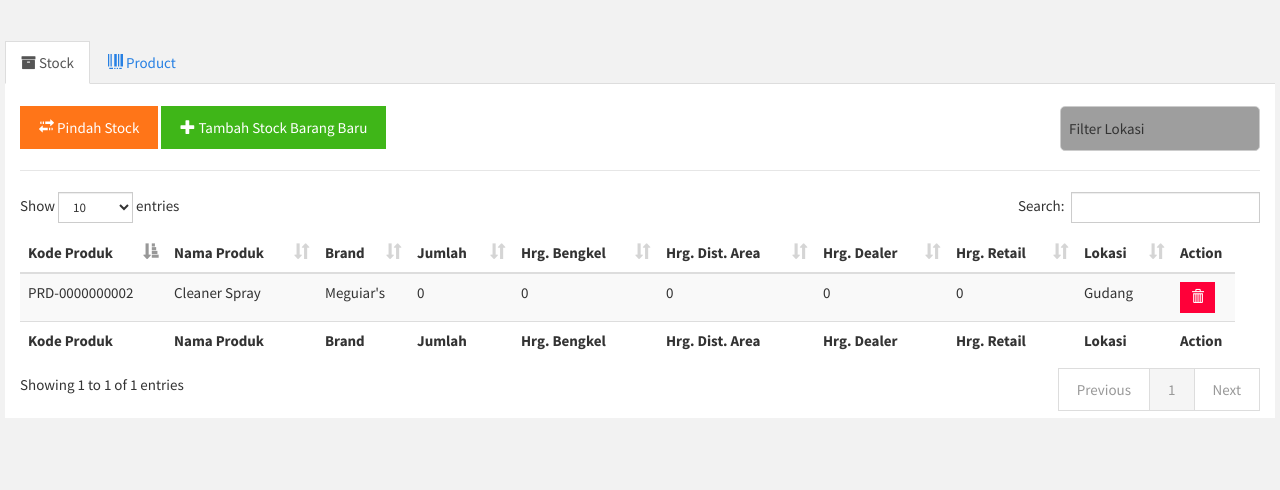
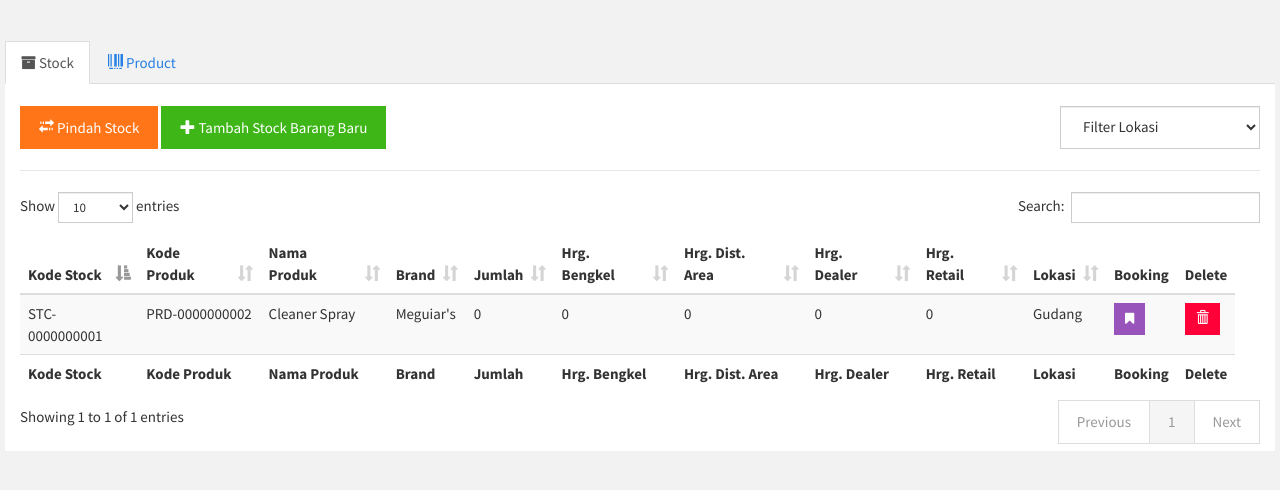
Before and after one commit to ErfanSupratman/point_of_sale, a CodeIgniter app: page /pos/index.php/Inventory?active=inv in a window 1280 px wide. Shown: the part 52-542 px from the top of the page. Run offline with CodeIgniter, Linux system fonts and the light colour scheme; data comes from the database, SQL or seed files in the repository; grey boxes are pictures that could not be loaded.

Commit message:
fix stock module

```diff
--- a/application/controllers/Inventory.php
+++ b/application/controllers/Inventory.php
@@ -22,18 +22,30 @@ class Inventory extends CI_Controller {
 		header ( 'Content-Type: application/json' );
 
 		$data = array (
-				'name' => $_POST ['name_new'],
-				'brand_id' => $_POST ['brand_new']
+				'product_id' => $_POST ['product_id'],
+				'location_id' => $_POST ['lokasi'],
+				'stock' => $_POST ['jumlah'],
+				'harga_beli' => $_POST ['hargab'],
+				'harga_bengkel' => $_POST ['hargabe'],
+				'harga_dist_area' => $_POST ['hargada'],
+				'harga_retail' => $_POST ['hargare'],
+				'harga_dealer' => $_POST ['hargadl']
 		);
 
-		$response = $this->product_model->updateProduct ( $data, $_GET ['id'] );
+		$response = $this->inventory_model->updateProduct ( $data, $_GET ['id'] );
 		echo json_encode ( $response );
 	}
 	public function addStock() {
 		header ( 'Content-Type: application/json' );
 		$data = array (
 				'product_id' => $_POST ['product_id'],
-				'location_id' => $_POST ['lokasi']
+				'location_id' => $_POST ['lokasi'],
+				'stock' => $_POST ['jumlah'],
+				'harga_beli' => $_POST ['hargab'],
+				'harga_bengkel' => $_POST ['hargabe'],
+				'harga_dist_area' => $_POST ['hargada'],
+				'harga_retail' => $_POST ['hargare'],
+				'harga_dealer' => $_POST ['hargadl']
 		);
 		$response = $this->inventory_model->addStock ( $data );
 		echo json_encode ( $response );
--- a/application/models/inventory_model.php
+++ b/application/models/inventory_model.php
@@ -12,14 +12,14 @@ class Inventory_model extends CI_Model {
 	}
 	function getAllStockSummary() {
 		$dataWrapper = new DataWrapper ();
-		$sql = 'SELECT ps.id, pp.id as product_id, pb.id as brand_id, pp.product_code, pp.name as product_name, pb.name as brand_name,
+		$sql = 'SELECT ps.id,ps.stock_code, pp.id as product_id, pb.id as brand_id, pp.product_code, pp.name as product_name, pb.name as brand_name,
 				ps.stock, ps.harga_bengkel, ps.harga_dist_area, ps.harga_dealer, ps.harga_retail, pw.id as  warehouse_id,
 				pw.name as location_name   FROM pos_stock ps
 				JOIN pos_product pp ON pp.id=ps.product_id
 				JOIN pos_warehouse pw ON pw.id=ps.location_id
 				JOIN pos_brand pb ON pb.id=pp.brand_id
 				WHERE
-					ps.active=true ORDER BY lower(pp.name) asc';
+					ps.active=true ORDER BY lower(pp.name) asc, lower(stock_code) asc';
 		$query = $this->db->query ( $sql );
 		// Fetch the result array from the result object and return it
 
--- a/application/views/inventory/inventory.php
+++ b/application/views/inventory/inventory.php
@@ -52,8 +52,7 @@ defined ( 'BASEPATH' ) or exit ( 'No direct script access allowed' );
 						<span class="glyphicon glyphicon-transfer"></span> Pindah Stock
 					</button>
 
-					<button type="button" class="btn btn-success btn-md"
-						data-toggle="modal" data-target="#modal-new-stock-fullscreen">
+					<button type="button" id="addStock" class="btn btn-success btn-md">
 						<span class="glyphicon glyphicon-plus"></span> Tambah Stock Barang
 						Baru
 					</button>
@@ -87,30 +86,34 @@ defined ( 'BASEPATH' ) or exit ( 'No direct script access allowed' );
 							style="font-size: 1em" cellspacing="0" width="98%">
 							<thead>
 								<tr>
+									<th>Kode Stock</th>
 									<th>Kode Produk</th>
 									<th>Nama Produk</th>
 									<th>Brand</th>
 									<th>Jumlah</th>
-									<th class="hidden-xs hidden-sm hidden-md">Hrg. Bengkel</th>
-									<th class="hidden-xs hidden-sm hidden-md">Hrg. Dist. Area</th>
-									<th class="hidden-xs hidden-sm hidden-md">Hrg. Dealer</th>
-									<th class="hidden-xs hidden-sm hidden-md">Hrg. Retail</th>
+									<th>Hrg. Bengkel</th>
+									<th>Hrg. Dist. Area</th>
+									<th>Hrg. Dealer</th>
+									<th>Hrg. Retail</th>
 									<th>Lokasi</th>
-									<th>Action</th>
+									<th>Booking</th>
+									<th>Delete</th>
 								</tr>
 							</thead>
 							<tfoot>
 								<tr>
+									<th>Kode Stock</th>
 									<th>Kode Produk</th>
 									<th>Nama Produk</th>
 									<th>Brand</th>
 									<th>Jumlah</th>
-									<th class="hidden-xs hidden-sm hidden-md">Hrg. Bengkel</th>
-									<th class="hidden-xs hidden-sm hidden-md">Hrg. Dist. Area</th>
-									<th class="hidden-xs hidden-sm hidden-md">Hrg. Dealer</th>
-									<th class="hidden-xs hidden-sm hidden-md">Hrg. Retail</th>
+									<th>Hrg. Bengkel</th>
+									<th>Hrg. Dist. Area</th>
+									<th>Hrg. Dealer</th>
+									<th>Hrg. Retail</th>
 									<th>Lokasi</th>
-									<th>Action</th>
+									<th>Booking</th>
+									<th>Delete</th>
 								</tr>
 							</tfoot>
 						</table>
--- a/application/views/modal/input_stock.php
+++ b/application/views/modal/input_stock.php
@@ -24,21 +24,29 @@
 				<div class="row">
 					<form action="/" id="stock_form">
 						<div class="col-sm-6">
-							<label for="brand">Brand</label> <select
-								class="form-control input-xs" id="brand" name="brand"
-								data-live-search="true" title="Pilih Brand"></select> <label
-								for="name">Product Name : </label> <input type="text" id="name"
+							<input type="hidden" id="id" name="id"></input>
+							<div class="form-group">
+								<label for="brand">Brand</label> <select
+									class="form-control input-xs" id="brand" name="brand"
+									data-live-search="true" title="Pilih Brand"></select>
+							</div>
+							<div class="form-group">
+							<label
+								for="name">Product Name : </label>
+							 <input type="text" id="name"
 								class="form-control input-sm" name="name"
-								data-provide="typeahead"></input><input type="hidden"
-								id="product_id" name="product_id"></input> <label for="name">Product
+								data-provide="typeahead" autocomplete="off"></input><input type="hidden"
+								id="product_id" name="product_id"></input>
+							</div>
+								 <label for="name">Product
 								Code : </label> <br /> <span class="product_detail"></span> <br />
 							<label for="lokasi">Lokasi Stock</label>
 							<div class="select-style">
 								<select class="form-control input-sm" id="lokasi" name="lokasi">
 									<option>Pilih</option>
 									<option value="1">Gudang</option>
-									<option value="3">Pinjam</option>
-									<option value="2">Showroom</option>
+									<option value="2">Pinjam</option>
+									<option value="3">Showroom</option>
 								</select>
 							</div>
 							<label for="jumlah">Jumlah</label> <input id="jumlah" type="text"
@@ -94,7 +102,7 @@
 								id="hargabe" type="text" class="form-control input-sm"
 								name="hargabe" /> <label for="hargare">Harga Retail</label> <input
 								id="hargare" type="text" class="form-control input-sm"
-								name="hargadl" /> <label for="hargare">Harga Dealer</label> <input
+								name="hargare" /> <label for="hargare">Harga Dealer</label> <input
 								id="hargadl" type="text" class="form-control input-sm"
 								name="hargadl" />
 						</div>
--- a/assets/css/style.css
+++ b/assets/css/style.css
@@ -1,30 +1,5 @@
 td.details-control {
     cursor: pointer;
-}
-
-.select-style {
-    padding: 0;
-    margin: 0;
-    border: 1px solid #ccc;
-    border-radius: 5px;
-    overflow: hidden;
-    background-color: #fff;
-    background: #fff url("http://www.scottgood.com/jsg/blog.nsf/images/arrowdown.gif") no-repeat 98% 50%;
-}
-
-.select-style select {
-    padding: 5px 8px;
-    border: none;
-    box-shadow: none;
-    background-color: transparent;
-    background-image: none;
-    -webkit-appearance: none;
-       -moz-appearance: none;
-            appearance: none;
-}
-
-.select-style select:focus {
-    outline: none;
 }
 
 table.dataTable {
--- a/assets/js/inventory.js
+++ b/assets/js/inventory.js
@@ -11,7 +11,6 @@ $(document)
                     });
 
                     requestBrand.done(function(msg) {
-                    console.log(msg);
                         var options;
                         $.each(msg.data, function(i, item) {
                             $('#modal-new-stock-fullscreen #brand').append(
@@ -28,12 +27,13 @@ $(document)
                     });
 
                     var table = $('#stock_table')
-                          .DataTable(
-                                  {
+                        .DataTable({
                             select: 'single',
                             "processing": true,
                             "ajax": "Inventory/getAllStock",
                             "columns": [{
+                                "data": "stock_code"
+                            }, {
                                 "data": "product_code"
                             }, {
                                 "data": "product_name"
@@ -52,16 +52,22 @@ $(document)
                             }, {
                                 "data": "location_name"
                             }],
-                                    "columnDefs": [
-                                        {
-                                          "targets": [9],
+                            "columnDefs": [{
+                                "targets": [10],
+                                "orderable": false,
+                                "data": null,
+                                "className": "booking",
+                                "defaultContent": "<button id='booking' type='button' class='btn btn-info btn-sm'><i class='fa fa-bookmark'></i></button>"
+
+                            }, {
+                                "targets": [11],
                                 "orderable": false,
                                 "data": null,
                                 "className": "delete",
-                                          "defaultContent": "<button type='button' class='btn btn-danger btn-sm'><span class='glyphicon glyphicon-trash'></span></button>"
-                                        },
-                                        {
-                                          "targets": [0, 1, 2, 3, 4, 5, 6, 7, 8],
+                                "defaultContent": "<button type='button' id='delete' class='btn btn-danger btn-sm'><span class='glyphicon glyphicon-trash'></span></button>"
+
+                            }, {
+                                "targets": [0, 1, 2, 3, 4, 5, 6, 7, 8, 9],
                                 "className": "details-control",
                             }]
                         });
@@ -75,12 +81,13 @@ $(document)
                         'td.details-control',
                         function() {
                             var rowData = table.row(this).data();
-                            console.log(rowData);
                             $('#modal-new-stock-fullscreen').modal('show');
                             $("#modal-new-stock-fullscreen .title_header")
                                 .text("Ubah Data");
                             $("#modal-new-stock-fullscreen #name").val(
                                 rowData.product_name);
+                            $("#modal-new-stock-fullscreen #id").val(
+                                rowData.id);
                             $("#modal-new-stock-fullscreen #lokasi").val(
                                 rowData.warehouse_id);
                             $("#modal-new-stock-fullscreen #product_id").val(
@@ -90,6 +97,14 @@ $(document)
                             $(".product_detail").text(rowData.product_code)
                             $("#modal-new-stock-fullscreen #brand")
                                 .selectpicker('val', rowData.brand_id);
+                            $("#modal-new-stock-fullscreen #hargabe").val(
+                                rowData.harga_bengkel);
+                            $("#modal-new-stock-fullscreen #hargada").val(
+                                rowData.harga_dist_area);
+                            $("#modal-new-stock-fullscreen #hargadl").val(
+                                rowData.harga_dealer);
+                            $("#modal-new-stock-fullscreen #hargare").val(
+                                rowData.harga_retail);
                             $("#modal-new-stock-fullscreen #update").show();
                             $("#modal-new-stock-fullscreen #insert").hide();
                         });
@@ -100,12 +115,9 @@ $(document)
                             'td.delete',
                             function() {
                                 var rowData = table.row(this).data();
-                                    swal(
-                                            {
+                                swal({
                                         title: "Are you sure?",
-                                              text: "Delete "
-                                                      + rowData.product_name
-                                                      + "!",
+                                        text: "Delete " + rowData.product_name + "!",
                                         type: "warning",
                                         showCancelButton: true,
                                         confirmButtonColor: "#DD6B55",
@@ -115,25 +127,20 @@ $(document)
                                     function() {
                                         $
                                             .get(
-                                                              "Inventory/deactiveStock?id="
-                                                                      + rowData.id,
+                                                "Inventory/deactiveStock?id=" + rowData.id,
                                                 function(data,
                                                     status) {
                                                     if (data.success) {
                                                         swal(
                                                             "Deleted!",
-                                                                          "Berhasil menghapus "
-                                                                                  + rowData.product_name
-                                                                                  + "",
+                                                            "Berhasil menghapus " + rowData.product_name + "",
                                                             "success");
                                                         table.ajax
                                                             .reload();
                                                     } else {
                                                         swal(
                                                             "Failed!",
-                                                                          "Gagal menghapus "
-                                                                                  + rowData.product_name
-                                                                                  + "",
+                                                            "Gagal menghapus " + rowData.product_name + "",
                                                             "error");
                                                     }
                                                 });
@@ -146,15 +153,32 @@ $(document)
                             var fullName = $(
                                 "#modal-new-stock-fullscreen #name").val();
                             $.post('Inventory/addStock', $('form#stock_form')
-                                    .serialize(), function(data) {
+                                .serialize(),
+                                function(data) {
                                     if (data.success) {
-                                swal("Inserted!", "Berhasil menyimpan "
-                                        + fullName + "", "success");
+                                        swal("Inserted!", "Berhasil menyimpan " + fullName + "", "success");
                                         table.ajax.reload();
                                         $('#modal-new-stock-fullscreen').modal('hide');
                                     } else {
-                                swal("Failed!", "Gagal menyimpan " + fullName
-                                        + "", "error");
+                                        swal("Failed!", "Gagal menyimpan " + fullName + "", "error");
+                                    }
+                                });
+                        });
+
+                    $("#modal-new-stock-fullscreen #update").click(
+                        function() {
+                            var fullName = $(
+                                "#modal-new-stock-fullscreen #name").val();
+                            $.post('Inventory/updateStock?id='+$(
+                                "#modal-new-stock-fullscreen #id").val(), $('form#stock_form')
+                                .serialize(),
+                                function(data) {
+                                    if (data.success) {
+                                        swal("Updated!", "Berhasil menyimpan " + fullName + "", "success");
+                                        table.ajax.reload();
+                                        $('#modal-new-stock-fullscreen').modal('hide');
+                                    } else {
+                                        swal("Failed!", "Gagal menyimpan " + fullName + "", "error");
                                     }
                                 });
                         });
@@ -221,8 +245,7 @@ $(document)
                                                     .fadeIn(500);
                                             });
                                     }
-                                    } else {
-                                    }
+                                } else {}
                             });
 
                     $('#brand_movement').change(function() {
@@ -278,20 +301,22 @@ $(document)
                                     $(this).text("product not found!").fadeIn(500);
                                 });
                             }
-                    } else {
-                    }
+                        } else {}
+                    });
+
+                    $('#addStock').on("click", function() {
+                        $('#modal-new-stock-fullscreen').modal('show');
+                        $("#modal-new-stock-fullscreen .title_header")
+                            .text("Ubah Data");
+                        $("#modal-new-stock-fullscreen #name").val("");
+                        $("#modal-new-stock-fullscreen #lokasi").val("");
+                        $("#modal-new-stock-fullscreen #product_id").val("");
+                        $("#modal-new-stock-fullscreen #jumlah").val("");
+                        $(".product_detail").text("")
+                        $("#modal-new-stock-fullscreen #brand")
+                            .selectpicker('val', "");
+                        $("#modal-new-stock-fullscreen #update").hide();
+                        $("#modal-new-stock-fullscreen #insert").show();
                     });
 
                 });
-
-function detailProduct() {
-  $('#modal-new-product-fullscreen').modal('show');
-};
-
-function detailStock() {
-  $('#modal-new-stock-fullscreen').modal('show');
-};
-
-function detailBrand() {
-  $('#modal-new-brand-fullscreen').modal('show');
-};
```
Lines whose indentation alone changed are shown as unchanged.
